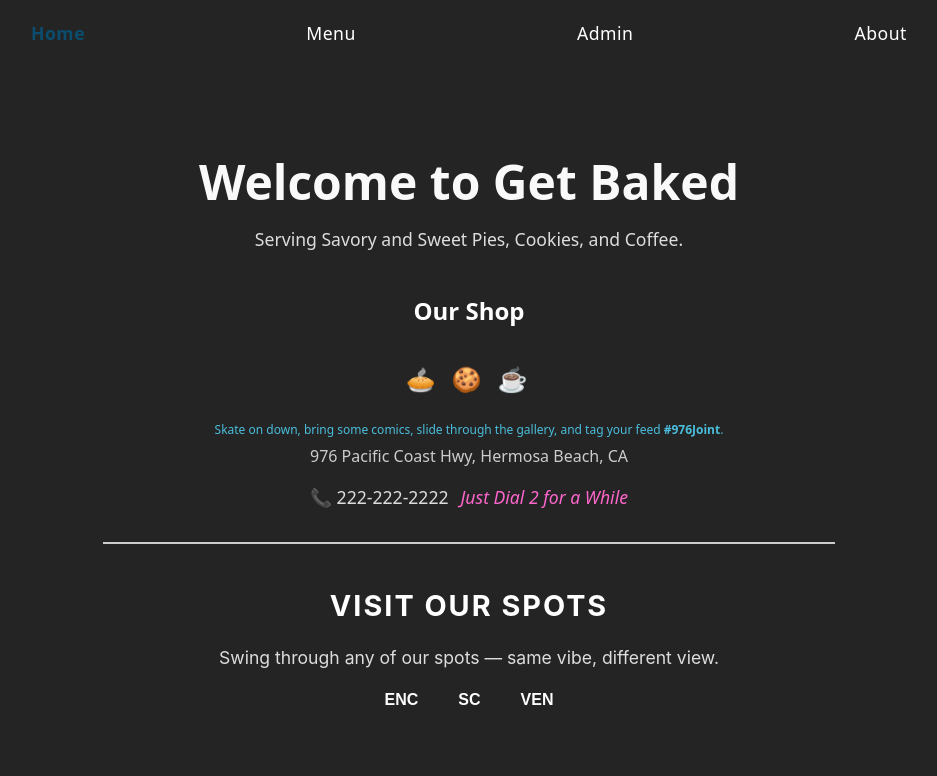
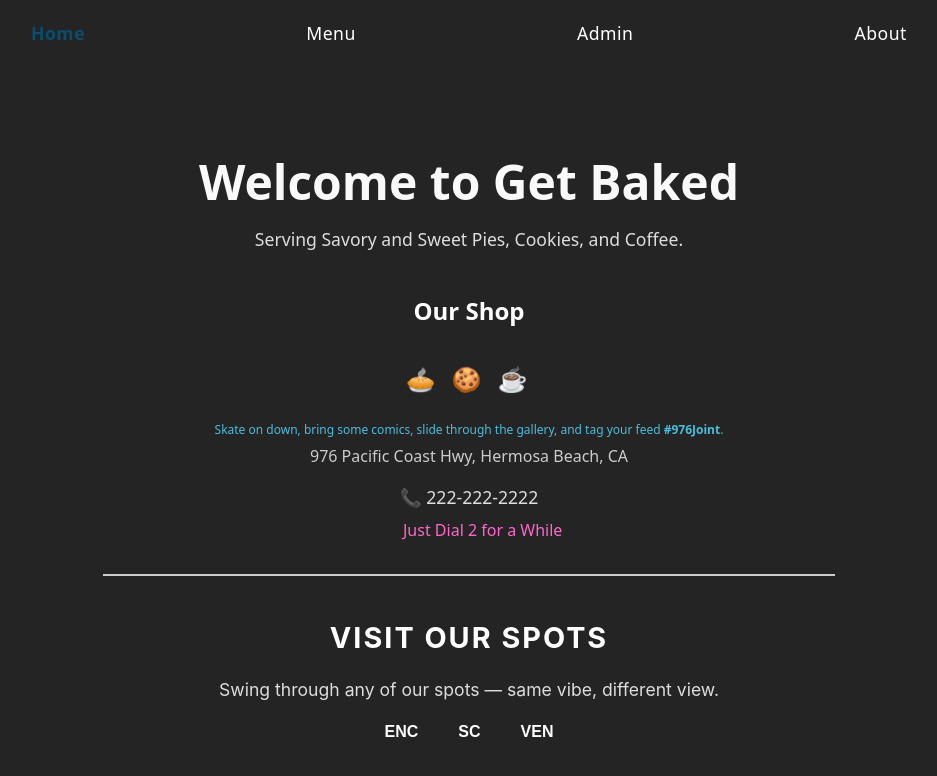
Before and after one commit to nevinBoyd/summative-react-based, a React (Vite) app: page / in a window 1280 px wide. Shown: the top 776 px of the page, without its empty margins (171-1108 px from the left). Built offline with nearby package versions, Linux system fonts and the light colour scheme; data requests are answered from the project's data file.

Commit message:
Refined StoreInfo layout: adjusted tagline position and color polish

```diff
--- a/src/components/StoreInfo.jsx
+++ b/src/components/StoreInfo.jsx
@@ -63,22 +63,13 @@ function StoreInfo() {
 
             {/* Contact info with tagline */}
             <p style={{ fontSize: "1.1rem", marginTop: "1rem" }}>
-              <span role="img" aria-label="phone">
-                📞
-              </span>{" "}
-              {store.phone_number}
-              {store.tagline && (
-                <span
-                  style={{
-                    marginLeft: "12px",
-                    fontStyle: "italic",
-                    color: "#ff66cc",
-                  }}
-                >
-                  {store.tagline}
-                </span>
-              )}
-            </p>
+  <span role="img" aria-label="phone">📞</span> {store.phone_number}
+  {store.tagline && (
+    <span className="store-phone">
+      {store.tagline}
+    </span>
+  )}
+</p>
 
             {/* Inline animation style (adds fade-in for tagline) */}
             <style>
```
